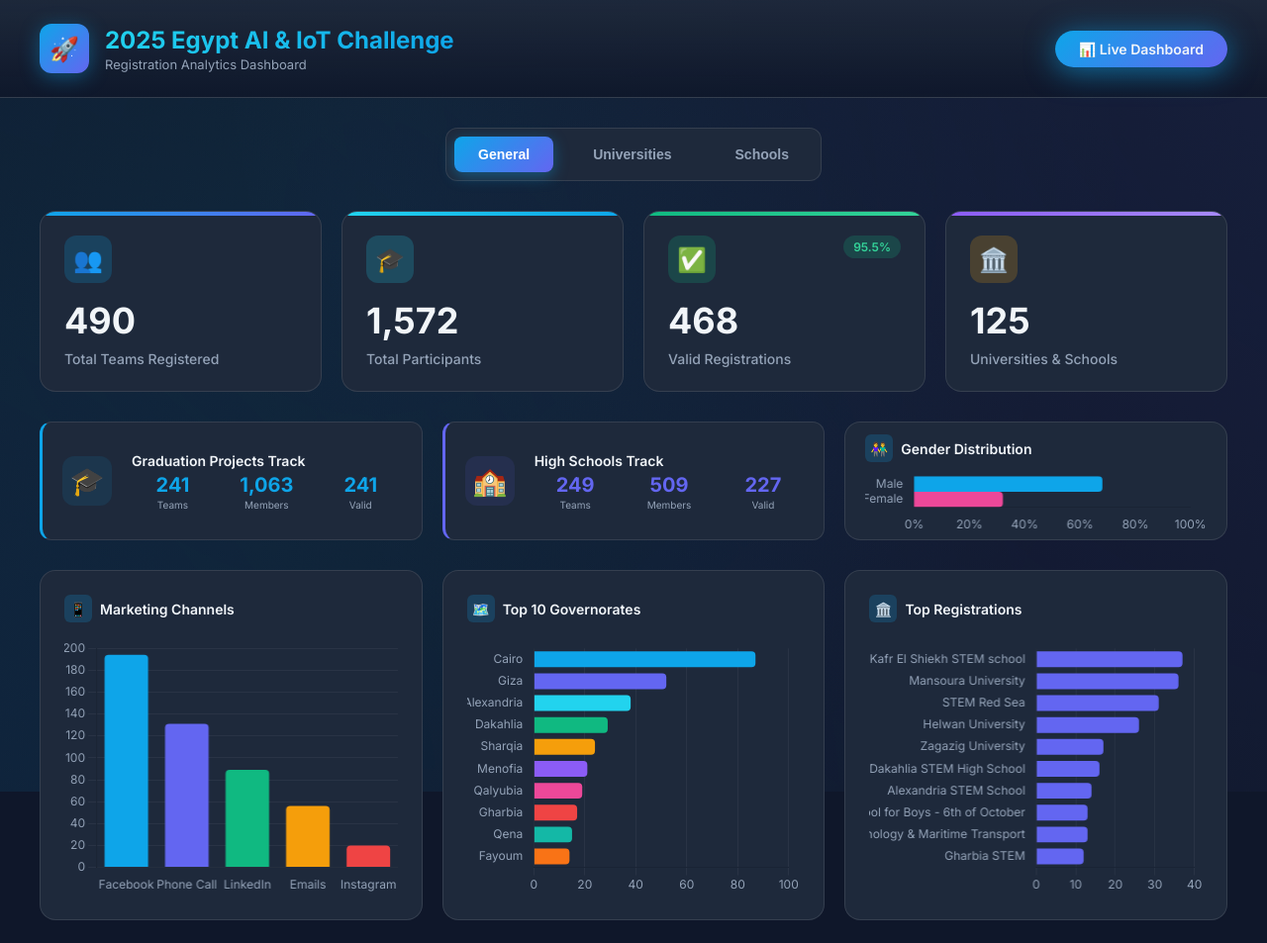
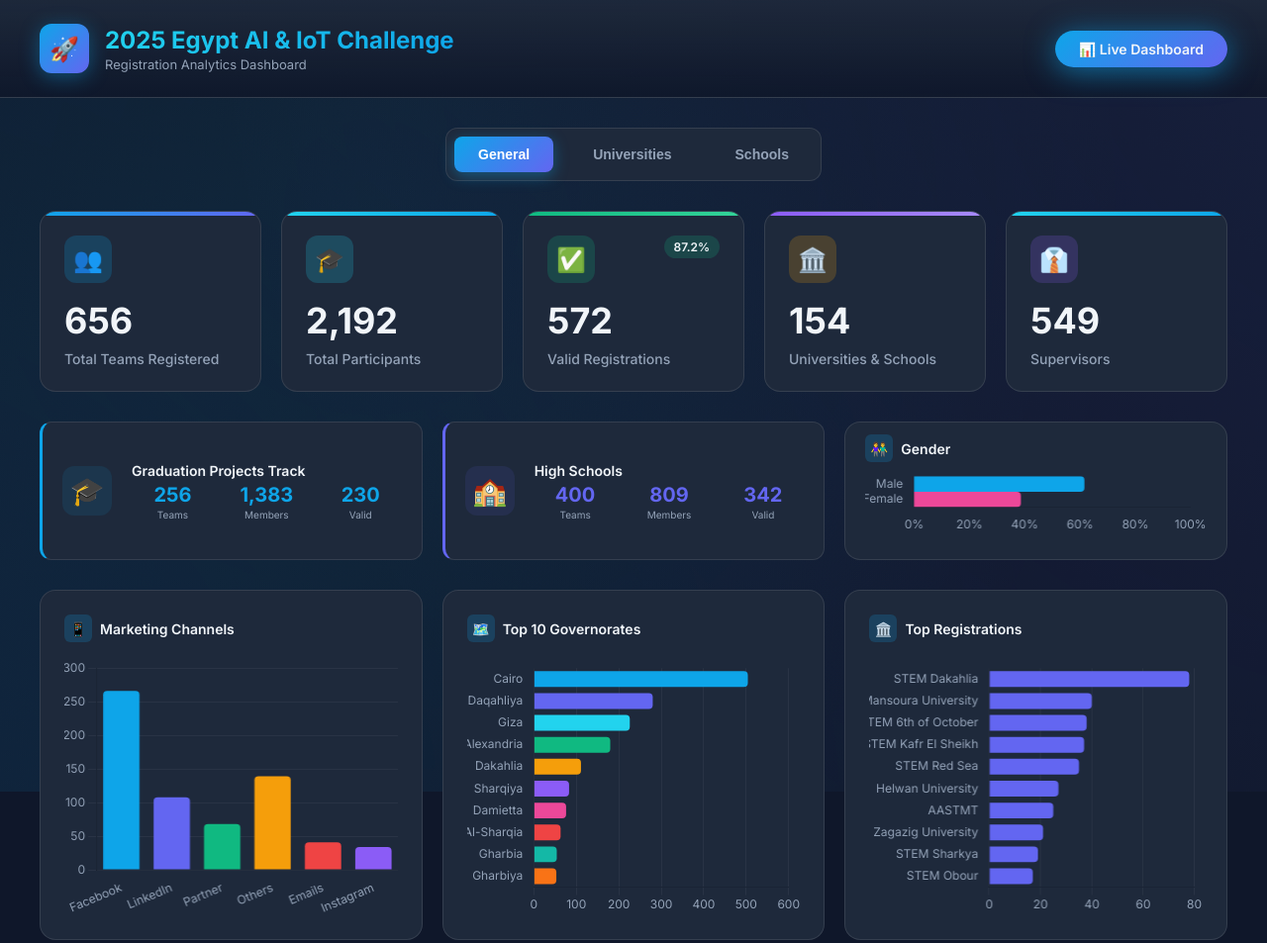
Before and after one commit to Ali1Hamed/iot-ai-dashboard, a plain HTML site: page index.html in a window 1280 px wide. Shown: the top 953 px of the page at 99% size. Drawn offline with nearby package versions, Linux system fonts and the light colour scheme.

Commit message:
Add files via upload

```diff
--- a/index.html
+++ b/index.html
@@ -158,7 +158,7 @@
         /* KPI Cards - Row 1 */
         .kpi-grid {
             display: grid;
-            grid-template-columns: repeat(4, 1fr);
+            grid-template-columns: repeat(5, 1fr);
             gap: 20px;
             margin-bottom: 30px;
         }
@@ -258,21 +258,6 @@
             border-radius: 20px;
             font-weight: 600;
             background: rgba(16, 185, 129, 0.2);
-            color: #34d399;
-        }
-
-        /* Row 2: Unified Height for Track Cards & Gender Chart */
-        .row-2 {
-            display: grid;
-            grid-template-columns: 1fr 1fr 1fr;
-            gap: 20px;
-            margin-bottom: 30px;
-        }
-
-        .row-2>* {
-            height: 120px;
-            /* Unified fixed height */
-            display: flex;
             flex-direction: column;
             justify-content: center;
         }
@@ -375,10 +360,22 @@
             margin-bottom: 4px;
         }
 
-        /* Row 3: Timeline + Top 10 Charts */
+        /* Row 2: Tracks + Gender */
+        .row-2 {
+            display: grid;
+            grid-template-columns: repeat(3, 1fr);
+            gap: 20px;
+            margin-bottom: 30px;
+        }
+
+        .row-2>* {
+            min-height: 140px;
+        }
+
+        /* Row 3: Charts Grid 2x2 or 3x1 depends on content */
         .row-3 {
             display: grid;
-            grid-template-columns: 1fr 1fr 1fr;
+            grid-template-columns: repeat(3, 1fr);
             gap: 20px;
             margin-bottom: 30px;
         }
@@ -562,7 +559,7 @@
         <section class="kpi-grid">
             <div class="kpi-card fade-in" style="animation-delay: 0.1s">
                 <div class="kpi-icon">👥</div>
-                <div class="kpi-value" id="totalTeams">387</div>
+                <div class="kpi-value" id="totalTeams">656</div>
                 <div class="kpi-label">Total Teams Registered</div>
             </div>
             <div class="kpi-card accent fade-in" style="animation-delay: 0.15s">
@@ -582,11 +579,16 @@
                 <div class="kpi-value" id="universities">89</div>
                 <div class="kpi-label">Universities & Schools</div>
             </div>
+            <div class="kpi-card accent fade-in" style="animation-delay: 0.35s">
+                <div class="kpi-icon">👔</div>
+                <div class="kpi-value" id="supervisors">0</div>
+                <div class="kpi-label">Supervisors</div>
+            </div>
         </section>
 
-        <!-- Row 2: Small Track Cards + Gender Line Chart -->
+        <!-- Row 2: Tracks + Gender -->
         <section class="row-2" id="tracks-row">
-            <div class="track-card-small gp fade-in" style="animation-delay: 0.35s">
+            <div class="track-card-small gp fade-in" id="gp-card" style="animation-delay: 0.4s">
                 <div class="track-icon-small">🎓</div>
                 <div class="track-info-small">
                     <h3>Graduation Projects Track</h3>
@@ -606,10 +608,10 @@
                     </div>
                 </div>
             </div>
-            <div class="track-card-small hs fade-in" style="animation-delay: 0.4s">
+            <div class="track-card-small hs fade-in" id="hs-card" style="animation-delay: 0.45s">
                 <div class="track-icon-small">🏫</div>
                 <div class="track-info-small">
-                    <h3>High Schools Track</h3>
+                    <h3>High Schools</h3>
                     <div class="track-stats-small">
                         <div class="track-stat-small">
                             <div class="track-stat-value-small" id="hs-teams">146</div>
@@ -626,11 +628,11 @@
                     </div>
                 </div>
             </div>
-            <div class="chart-card fade-in" id="gender-card" style="animation-delay: 0.45s">
+            <div class="chart-card fade-in" id="gender-card" style="animation-delay: 0.5s">
                 <div class="chart-header">
                     <div class="chart-title">
                         <span class="chart-title-icon">👫</span>
-                        Gender Distribution
+                        Gender
                     </div>
                 </div>
                 <div class="chart-container mini">
@@ -639,7 +641,7 @@
             </div>
         </section>
 
-        <!-- Row 3: Timeline + Top 10 Governorates + Top 10 Universities -->
+        <!-- Row 3: Remaining Charts -->
         <section class="row-3">
             <div class="chart-card fade-in" id="marketing-card" style="animation-delay: 0.5s">
                 <div class="chart-header">
@@ -703,155 +705,68 @@
         const dashboardData = {
             "universities": {
                 "kpi": {
-                    "teams": 241,
-                    "members": 1063,
-                    "valid": 241,
-                    "institutions": 69,
-                    "supervisors": 0
+                    "teams": 256,
+                    "members": 1383,
+                    "valid": 230,
+                    "institutions": 71,
+                    "supervisors": 251
+                },
+                "gender": [63.6, 36.4],
+                "marketing": {
+                    "labels": ["Facebook", "LinkedIn", "Partner", "Others", "Emails", "Instagram"],
+                    "data": [103, 75, 16, 40, 18, 4]
+                },
+                "governorates": {
+                    "labels": ["Cairo", "Daqahliya", "Giza", "Alexandria", "Sharqiya", "Dakahlia", "Al-Sharqia", "Damietta", "Gharbiya", "Qalioubiya"],
+                    "data": [360, 219, 155, 87, 79, 79, 53, 37, 34, 34]
                 },
                 "top_institutions": {
-                    "labels": [
-                        "Mansoura University",
-                        "Helwan University",
-                        "Zagazig University",
-                        "Arab Academy for Science, Technology & Maritime Transport",
-                        "Arab Academy for Science, Technology & Maritime Transport, Smart Village Campus",
-                        "Cairo University",
-                        "Benha University",
-                        "Nile University",
-                        "Delta University for Science and Technology",
-                        "6th of October University"
-                    ],
-                    "data": [
-                        36,
-                        26,
-                        17,
-                        13,
-                        11,
-                        10,
-                        8,
-                        6,
-                        6,
-                        6
-                    ]
-                },
-                "marketing": {
-                    "labels": [
-                        "Facebook",
-                        "LinkedIn",
-                        "Phone Call",
-                        "Emails",
-                        "Instagram"
-                    ],
-                    "data": [
-                        94,
-                        75,
-                        48,
-                        20,
-                        4
-                    ]
+                    "labels": ["Mansoura University", "Helwan University", "AASTMT", "Zagazig University", "Cairo University", "Benha University", "Alexandria University", "Delta University", "HTI Institute", "Nile University"],
+                    "data": [40, 27, 25, 21, 14, 11, 7, 7, 6, 6]
                 }
             },
             "schools": {
                 "kpi": {
-                    "teams": 249,
-                    "members": 509,
-                    "valid": 227,
-                    "institutions": 56,
-                    "supervisors": 0
+                    "teams": 400,
+                    "members": 809,
+                    "valid": 342,
+                    "institutions": 86,
+                    "supervisors": 298
+                },
+                "gender": [57.7, 42.3],
+                "marketing": {
+                    "labels": ["Facebook", "LinkedIn", "Partner", "Others", "Emails", "Instagram"],
+                    "data": [163, 33, 52, 99, 23, 30]
+                },
+                "governorates": {
+                    "labels": ["Cairo", "Alexandria", "Giza", "Daqahliya", "Damietta", "Gharbia", "Kafr el-Sheikh", "Dakahlia", "Menofia", "Assiut"],
+                    "data": [144, 93, 71, 61, 39, 38, 33, 32, 30, 30]
                 },
                 "top_institutions": {
-                    "labels": [
-                        "Kafr El Shiekh STEM school",
-                        "STEM Red Sea",
-                        "Dakahlia STEM High School",
-                        "Alexandria STEM School",
-                        "STEM High School for Boys - 6th of October",
-                        "Stem October 11th district",
-                        "Gharbia STEM",
-                        "Qena STEM School",
-                        "Sharkya STEM school",
-                        "Maadi STEM high School"
-                    ],
-                    "data": [
-                        37,
-                        31,
-                        16,
-                        14,
-                        13,
-                        12,
-                        12,
-                        11,
-                        9,
-                        8
-                    ]
-                },
-                "marketing": {
-                    "labels": [
-                        "Facebook",
-                        "Phone Call",
-                        "Emails",
-                        "Instagram",
-                        "LinkedIn"
-                    ],
-                    "data": [
-                        100,
-                        83,
-                        36,
-                        16,
-                        14
-                    ]
+                    "labels": ["STEM Dakahlia", "STEM 6th of October", "STEM Kafr El Sheikh", "STEM Red Sea", "STEM Sharkya", "STEM Obour", "STEM Alexandria", "STEM Gharbia", "STEM Menofia", "STEM Minya"],
+                    "data": [78, 38, 37, 35, 19, 17, 17, 16, 14, 11]
                 }
             },
             "general": {
                 "kpi": {
-                    "teams": 490,
-                    "members": 1572,
-                    "valid": 468,
-                    "institutions": 125,
-                    "supervisors": 0
+                    "teams": 656,
+                    "members": 2192,
+                    "valid": 572,
+                    "institutions": 154,
+                    "supervisors": 549
+                },
+                "gender": [61.5, 38.5],
+                "marketing": {
+                    "labels": ["Facebook", "LinkedIn", "Partner", "Others", "Emails", "Instagram"],
+                    "data": [266, 108, 68, 139, 41, 34]
+                },
+                "governorates": {
+                    "labels": ["Cairo", "Daqahliya", "Giza", "Alexandria", "Dakahlia", "Sharqiya", "Damietta", "Al-Sharqia", "Gharbia", "Gharbiya"],
+                    "data": [504, 280, 226, 180, 111, 83, 76, 63, 54, 53]
                 },
                 "top_institutions": {
-                    "labels": [
-                        "Kafr El Shiekh STEM school",
-                        "Mansoura University",
-                        "STEM Red Sea",
-                        "Helwan University",
-                        "Zagazig University",
-                        "Dakahlia STEM High School",
-                        "Alexandria STEM School",
-                        "STEM High School for Boys - 6th of October",
-                        "Arab Academy for Science, Technology & Maritime Transport",
-                        "Gharbia STEM"
-                    ],
-                    "data": [
-                        37,
-                        36,
-                        31,
-                        26,
-                        17,
-                        16,
-                        14,
-                        13,
-                        13,
-                        12
-                    ]
-                },
-                "marketing": {
-                    "labels": [
-                        "Facebook",
-                        "Phone Call",
-                        "LinkedIn",
-                        "Emails",
-                        "Instagram"
-                    ],
-                    "data": [
-                        194,
-                        131,
-                        89,
-                        56,
-                        20
-                    ]
+                    "labels": ["STEM Dakahlia", "Mansoura University", "STEM 6th of October", "STEM Kafr El Sheikh", "STEM Red Sea", "Helwan University", "AASTMT", "Zagazig University", "STEM Sharkya", "STEM Obour"],
+                    "data": [78, 40, 38, 37, 35, 27, 25, 21, 19, 17]
                 }
             }
         };
@@ -868,7 +783,7 @@
                     labels: ['Male', 'Female'],
                     datasets: [{
                         label: 'Gender %',
-                        data: [68, 32],
+                        data: [61.7, 38.3],
                         backgroundColor: [colors.primary, colors.pink],
                         borderRadius: 4,
                         barThickness: 15
@@ -979,6 +894,7 @@
             // New KPI updates: Supervisors and Institutions
 
             animateValue('universities', parseInt(document.getElementById('universities').textContent.replace(/,/g, '') || 0), data.kpi.institutions, 500);
+            animateValue('supervisors', parseInt(document.getElementById('supervisors').textContent.replace(/,/g, '') || 0), data.kpi.supervisors, 500);
 
             // Update Labels for dynamic cards
             const instLabel = (tab === 'schools') ? 'Schools' : (tab === 'universities' ? 'Universities' : 'Universities & Schools');
@@ -990,25 +906,57 @@
 
             // Visibility Toggles
             const isGeneral = tab === 'general';
-            document.getElementById('tracks-row').style.display = isGeneral ? 'grid' : 'none';
-            document.getElementById('gender-card').style.display = isGeneral ? 'block' : 'none';
-            document.getElementById('governorates-card').style.display = isGeneral ? 'block' : 'none';
 
-            // Resize Grid logic for row-3
-            // Row 3 normally has 3 cols. If gov is hidden, it has 2 charts.
+            // Layout Logic:
+
+            // 1. tracks-row (Row 2) visibility
+            // It should be visible if ANY of its children are visible.
+            // GP, HS, Gender.
+            // Gender is always visible now? "Make Grad, HS, Gender in 1 row" -> always visible row?
+            // Let's keep Row 2 visible.
+            document.getElementById('tracks-row').style.display = 'grid';
+
+            // 2. Control individual cards
+            // GP Card: Visible on General OR Universities
+            document.getElementById('gp-card').style.display = (tab === 'general' || tab === 'universities') ? 'flex' : 'none';
+
+            // HS Card: Visible on General OR Schools
+            document.getElementById('hs-card').style.display = (tab === 'general' || tab === 'schools') ? 'flex' : 'none';
+
+            // Gender Card: Always visible
+            document.getElementById('gender-card').style.display = 'block';
+
+            // Governorates Card: Always visible
+            document.getElementById('governorates-card').style.display = 'block';
+
+            // Grid structure: Row 2 has 3 items in General, 2 in others. Row 3 has 3 items.
+            const row2 = document.getElementById('tracks-row');
             const row3 = document.querySelector('.row-3');
+
             if (isGeneral) {
-                row3.style.gridTemplateColumns = '1fr 1fr 1fr';
+                row2.style.gridTemplateColumns = 'repeat(3, 1fr)';
             } else {
-                row3.style.gridTemplateColumns = '1fr 1fr';
+                row2.style.gridTemplateColumns = 'repeat(2, 1fr)';
             }
+            row3.style.gridTemplateColumns = 'repeat(3, 1fr)';
 
             // Chart Updates
+
+            // Gender
+            if (data.gender) {
+                genderChart.data.datasets[0].data = data.gender;
+                genderChart.update();
+            }
 
             // Marketing
             marketingChart.data.labels = data.marketing.labels;
             marketingChart.data.datasets[0].data = data.marketing.data;
             marketingChart.update();
+
+            // Governorates
+            governoratesChart.data.labels = data.governorates.labels;
+            governoratesChart.data.datasets[0].data = data.governorates.data;
+            governoratesChart.update();
 
             // Top Institutions
             universitiesChart.data.labels = data.top_institutions.labels;
```
